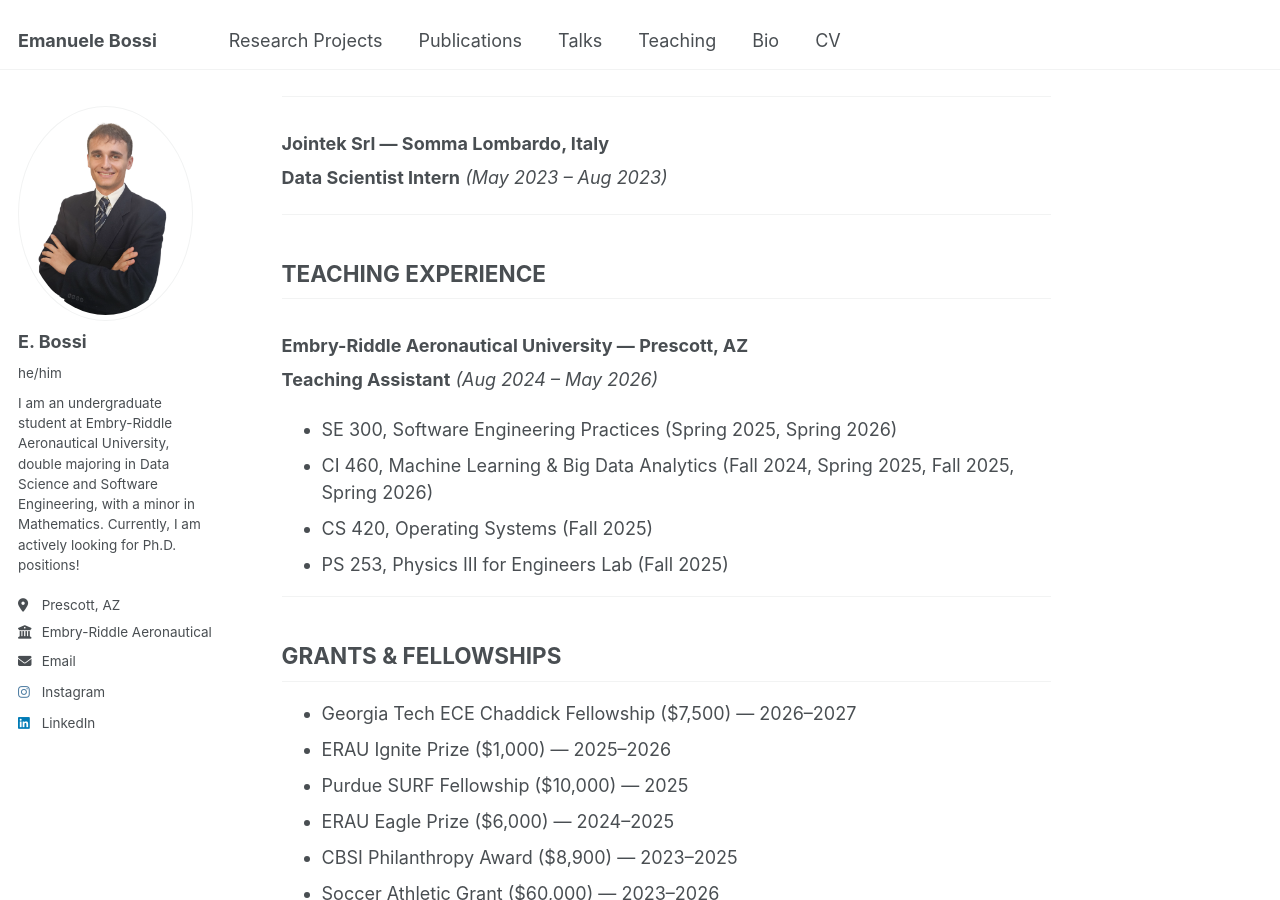
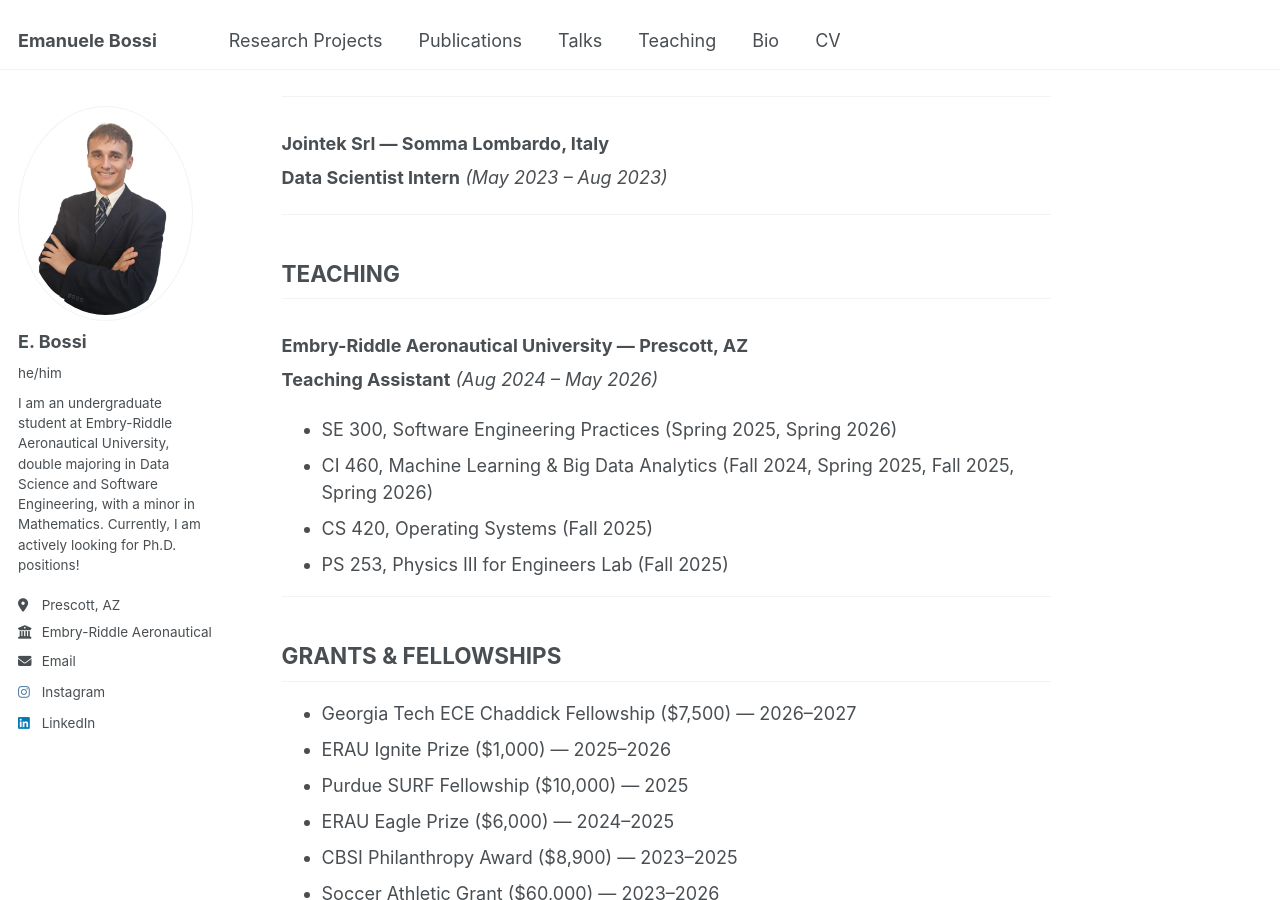
Before and after one commit to bossiemanuele/bossiemanuele.github.io, a Jekyll site: the page built from _pages/cv.md, in a window 1280 px wide and 900 px high, scrolled down 3505 px. Built offline with Jekyll 4.4.1, drawn with Linux system fonts in a browser that asks for light colours.

Commit message:
Update cv.md

```diff
--- a/_pages/cv.md
+++ b/_pages/cv.md
@@ -154,7 +154,7 @@
 
 ---
 
-## TEACHING EXPERIENCE
+## TEACHING
 
 ### Embry-Riddle Aeronautical University — Prescott, AZ
 **Teaching Assistant** *(Aug 2024 – May 2026)*
```
